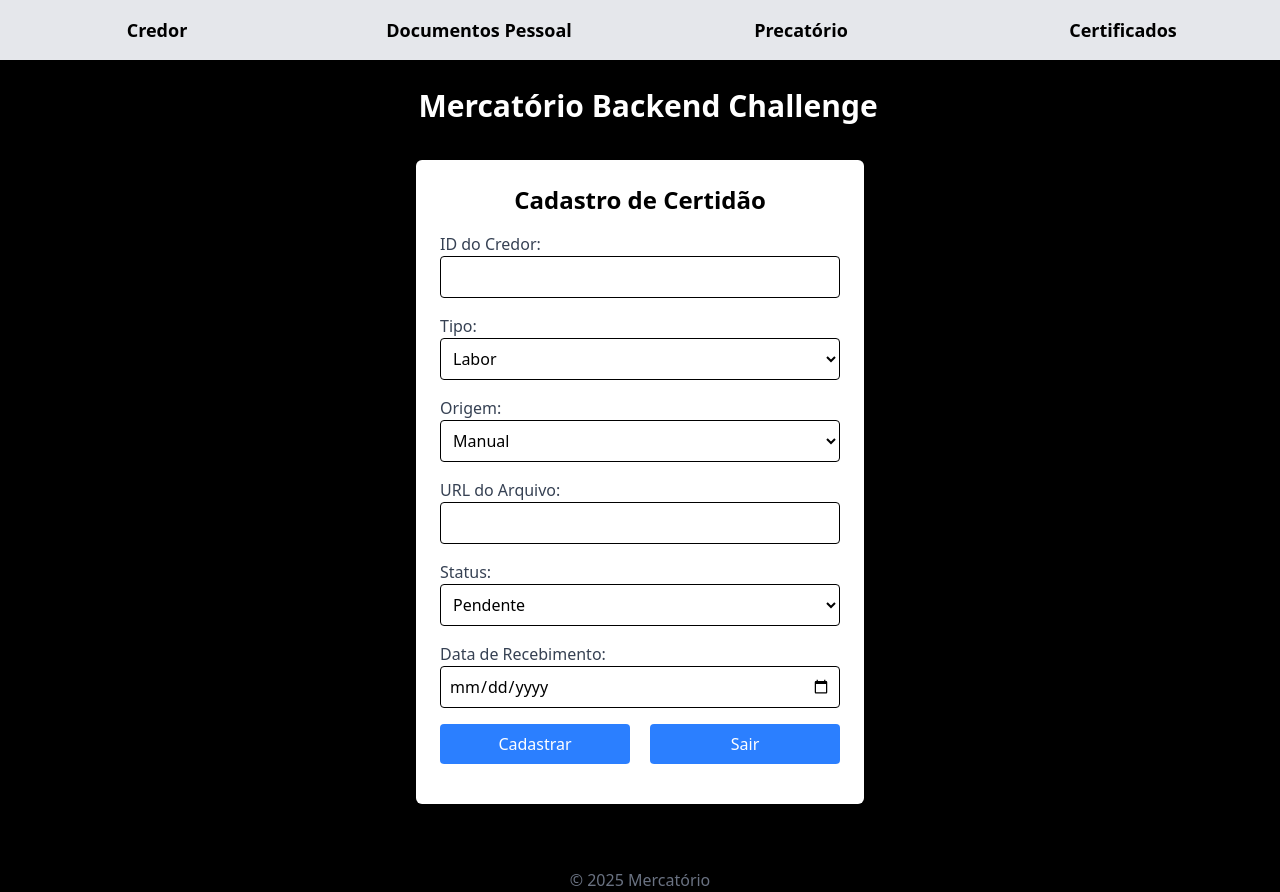
After one commit to Chyod-s/api-precatory-creditor, a Flask app: page /certificados in a window 1280 px wide. The commit adds this page. Run offline with Flask 3, Linux system fonts and the light colour scheme; style sheets or scripts are compiled from the project's sources; parts of the project's set-up code (start-up, migrations or seed data) failed here and were passed over.

Commit message:
feat: adicionar página e rota para cadastro de certificados

```diff
--- a/src/api_main/main.py
+++ b/src/api_main/main.py
@@ -71,6 +71,10 @@ def documentos():
 def precatorio():
     return render_template('pages/precatorio.html')
 
+@app.route('/certificados')
+def precatocertificadosrio():
+    return render_template('pages/certificados.html')
+
 @app.route('/register')
 def register():
     return render_template('pages/register.html')
--- a/src/api_main/templates/layouts/base.html
+++ b/src/api_main/templates/layouts/base.html
@@ -22,7 +22,7 @@
         <a href="/precatorio" class="text-lg hover:text-gray-500 focus:outline-none focus:ring-2 focus:ring-gray-500">Precatório</a>
         </nav>
         <nav class="flex items-center justify-center" aria-label="Credor">
-        <a href="" class="text-lg hover:text-gray-500 focus:outline-none focus:ring-2 focus:ring-gray-500">Certificados</a>
+        <a href="/certificados" class="text-lg hover:text-gray-500 focus:outline-none focus:ring-2 focus:ring-gray-500">Certificados</a>
         </nav>
     </header>
 
--- /dev/null
+++ b/src/api_main/templates/pages/certificados.html
@@ -0,0 +1,62 @@
+{% extends "layouts/base.html" %}
+
+{% block title %}Cadastro de Certidão - Mercatório{% endblock %}
+
+{% block content %}
+<div class="max-w-md mx-auto bg-white p-6 rounded-md shadow-md text-black">
+    <h2 class="text-2xl font-bold mb-4 flex items-center justify-center">Cadastro de Certidão</h2>
+    <form id="certificate-form" method="POST" action="/api/certificates" enctype="application/x-www-form-urlencoded">
+        <div class="mb-4">
+            <label for="credor_id" class="block text-gray-700">ID do Credor:</label>
+            <input type="number" id="credor_id" name="credor_id" class="w-full p-2 border rounded" required>
+        </div>
+
+        <div class="mb-4">
+            <label for="tipo" class="block text-gray-700">Tipo:</label>
+            <select id="tipo" name="tipo" class="w-full p-2 border rounded" required>
+                <option value="LABOR">Labor</option>
+                <option value="OTHER">Other</option>
+                <!-- Ajuste conforme seus valores de EntityType -->
+            </select>
+        </div>
+
+        <div class="mb-4">
+            <label for="origem" class="block text-gray-700">Origem:</label>
+            <select id="origem" name="origem" class="w-full p-2 border rounded" required>
+                <option value="MANUAL">Manual</option>
+                <option value="AUTOMATIC">Automatic</option>
+                <!-- Ajuste conforme seus valores de DataOrigin -->
+            </select>
+        </div>
+
+        <div class="mb-4">
+            <label for="arquivo_url" class="block text-gray-700">URL do Arquivo:</label>
+            <input type="url" id="arquivo_url" name="arquivo_url" class="w-full p-2 border rounded">
+        </div>
+
+        <div class="mb-4">
+            <label for="status" class="block text-gray-700">Status:</label>
+            <select id="status" name="status" class="w-full p-2 border rounded" required>
+                <option value="PENDING">Pendente</option>
+                <option value="APPROVED">Aprovado</option>
+                <option value="REJECTED">Rejeitado</option>
+                <!-- Ajuste conforme seus valores de DocumentStatus -->
+            </select>
+        </div>
+
+        <div class="mb-4">
+            <label for="recebida_em" class="block text-gray-700">Data de Recebimento:</label>
+            <input type="date" id="recebida_em" name="recebida_em" class="w-full p-2 border rounded">
+        </div>
+
+        <div class="flex w-full gap-5">
+            <button type="submit" class="w-1/2 p-2 bg-blue-500 hover:bg-green-500 text-white rounded transition-colors duration-200">Cadastrar</button>
+            <button id="logout" type="button" class="w-1/2 p-2 bg-blue-500 hover:bg-green-500 text-white rounded transition-colors duration-200">Sair</button>
+        </div>
+    </form>
+
+    <p id="message" class="mt-4 text-center text-red-600"></p>
+</div>
+
+<script src="./../../static/js/user/dashboard/scripts.js"></script>
+{% endblock %}
```
